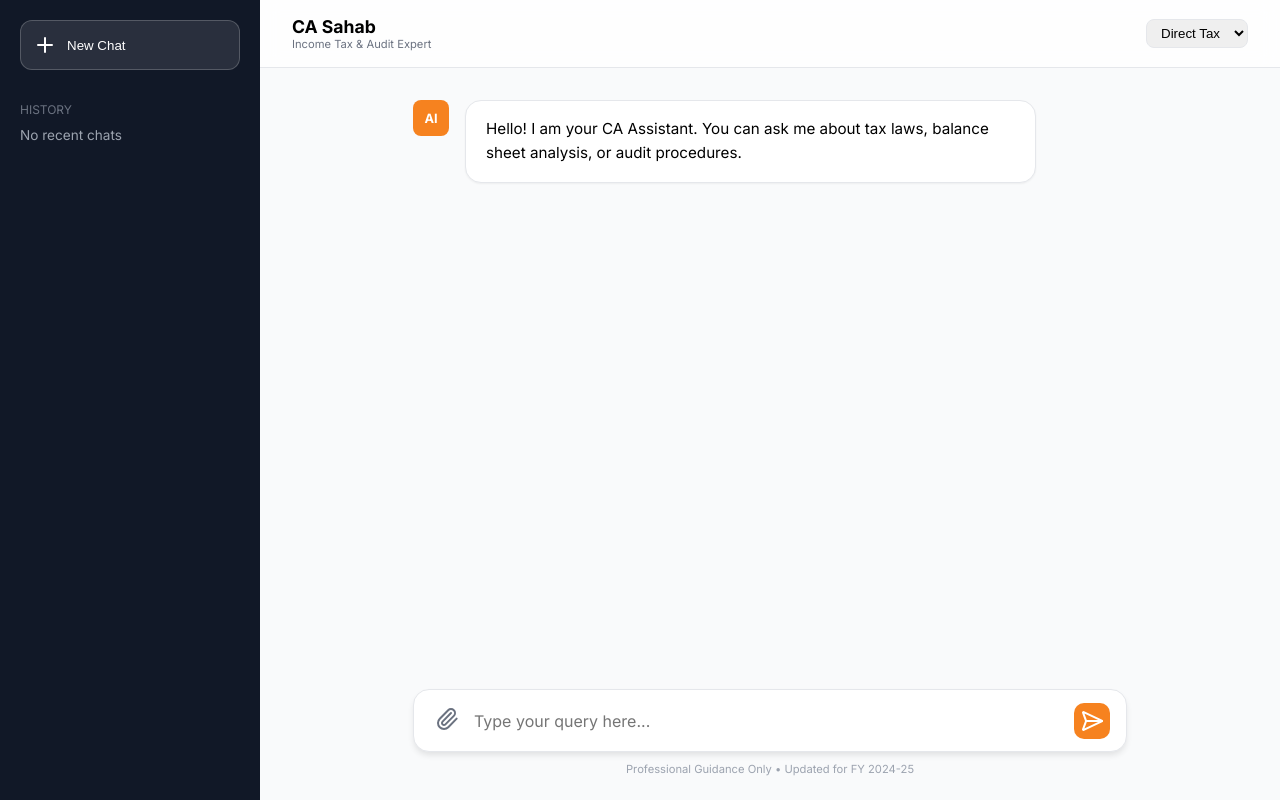
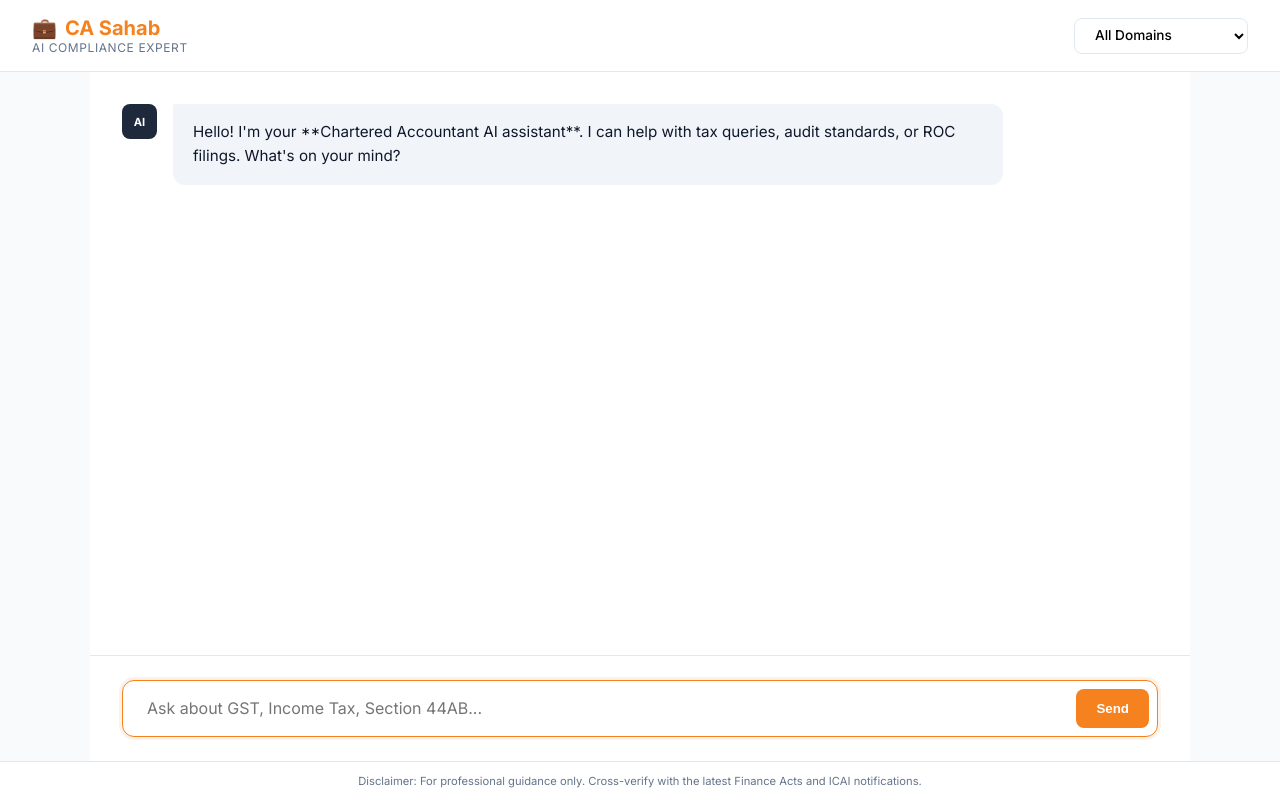
Before and after one commit to SegMarTech/ca-ai-llm, a website: page public/index.html in a window 1280 px wide. Drawn offline with nearby package versions, Linux system fonts and the light colour scheme.

Commit message:
Update index.html

```diff
--- a/public/index.html
+++ b/public/index.html
@@ -3,181 +3,318 @@
 <head>
     <meta charset="UTF-8" />
     <meta name="viewport" content="width=device-width, initial-scale=1.0" />
-    <title>CA Sahab | Professional AI Assistant</title>
+    <title>CA Sahab | AI Tax & Audit Assistant</title>
 
-    <link href="https://fonts.googleapis.com/css2?family=Inter:wght@300;400;500;600;700&display=swap" rel="stylesheet">
-    <script src="https://unpkg.com/lucide@latest"></script>
-    <script src="https://cdn.jsdelivr.net/npm/marked/marked.min.js"></script>
+    <link href="https://fonts.googleapis.com/css2?family=Inter:wght@400;500;600;700&display=swap" rel="stylesheet">
+
     <link rel="stylesheet" href="https://cdnjs.cloudflare.com/ajax/libs/prism/1.30.0/themes/prism-tomorrow.min.css" />
-    <script src="https://cdnjs.cloudflare.com/ajax/libs/prism/1.30.0/prism.min.js"></script>
 
     <style>
         :root {
             --primary: #f6821f;
-            --primary-soft: #fff7ed;
-            --sidebar-bg: #111827;
-            --bg-chat: #f9fafb;
-            --border: #e5e7eb;
-            --radius-lg: 16px;
-            --shadow-md: 0 4px 6px -1px rgb(0 0 0 / 0.1);
+            --primary-dark: #e6761b;
+            --secondary: #1e293b;
+            --bg-app: #f8fafc;
+            --bg-card: #ffffff;
+            --border: #e2e8f0;
+            --text-main: #0f172a;
+            --text-muted: #64748b;
+            --user-msg: #f6821f;
+            --shadow: 0 4px 6px -1px rgba(0, 0, 0, 0.1), 0 2px 4px -1px rgba(0, 0, 0, 0.06);
         }
 
         * { box-sizing: border-box; margin: 0; padding: 0; }
-        body { font-family: 'Inter', sans-serif; background: #fff; display: flex; height: 100vh; overflow: hidden; }
 
-        /* Sidebar */
-        aside { width: 260px; background: var(--sidebar-bg); color: white; display: flex; flex-direction: column; padding: 1.25rem; }
-        .new-chat { background: rgba(255,255,255,0.1); border: 1px solid rgba(255,255,255,0.2); color: white; padding: 0.75rem; border-radius: 12px; cursor: pointer; display: flex; align-items: center; gap: 10px; margin-bottom: 2rem; }
+        body {
+            font-family: 'Inter', sans-serif;
+            background-color: var(--bg-app);
+            color: var(--text-main);
+            height: 100vh;
+            display: flex;
+            flex-direction: column;
+            overflow: hidden;
+        }
+
+        /* Header Navigation */
+        header {
+            background: var(--bg-card);
+            padding: 1rem 2rem;
+            display: flex;
+            justify-content: space-between;
+            align-items: center;
+            border-bottom: 1px solid var(--border);
+            z-index: 10;
+        }
+
+        .brand-box h1 {
+            font-size: 1.25rem;
+            font-weight: 700;
+            color: var(--primary);
+            display: flex;
+            align-items: center;
+            gap: 8px;
+        }
+
+        .brand-box p {
+            font-size: 0.75rem;
+            color: var(--text-muted);
+            text-transform: uppercase;
+            letter-spacing: 0.05em;
+        }
+
+        .domain-select {
+            padding: 0.5rem 1rem;
+            border-radius: 8px;
+            border: 1px solid var(--border);
+            background: #fff;
+            font-family: inherit;
+            font-size: 0.85rem;
+            font-weight: 500;
+            cursor: pointer;
+            outline: none;
+            transition: all 0.2s;
+        }
+
+        .domain-select:hover { border-color: var(--primary); }
 
         /* Main Chat Area */
-        main { flex: 1; display: flex; flex-direction: column; background: var(--bg-chat); position: relative; }
-        header { padding: 1rem 2rem; background: rgba(255,255,255,0.8); backdrop-filter: blur(10px); border-bottom: 1px solid var(--border); display: flex; justify-content: space-between; align-items: center; }
+        .chat-wrapper {
+            flex: 1;
+            display: flex;
+            flex-direction: column;
+            max-width: 1100px;
+            width: 100%;
+            margin: 0 auto;
+            background: var(--bg-card);
+            position: relative;
+        }
 
-        #chat-messages { flex: 1; overflow-y: auto; padding: 2rem 15%; display: flex; flex-direction: column; gap: 1.5rem; }
+        .chat-messages {
+            flex: 1;
+            overflow-y: auto;
+            padding: 2rem;
+            display: flex;
+            flex-direction: column;
+            gap: 1.5rem;
+            scrollbar-width: thin;
+            scrollbar-color: var(--border) transparent;
+        }
+
+        .chat-messages::-webkit-scrollbar { width: 6px; }
+        .chat-messages::-webkit-scrollbar-thumb { background: var(--border); border-radius: 10px; }
 
         /* Message Bubbles */
-        .message { display: flex; gap: 1rem; max-width: 900px; animation: fadeIn 0.3s ease; }
-        @keyframes fadeIn { from { opacity: 0; transform: translateY(10px); } to { opacity: 1; transform: translateY(0); } }
+        .message {
+            display: flex;
+            gap: 1rem;
+            max-width: 85%;
+            animation: slideUp 0.3s ease-out;
+        }
 
-        .avatar { width: 36px; height: 36px; border-radius: 8px; display: flex; align-items: center; justify-content: center; font-weight: bold; font-size: 0.8rem; flex-shrink: 0; }
-        .assistant-message .avatar { background: var(--primary); color: white; }
-        .user-message { flex-direction: row-reverse; }
-        .user-message .avatar { background: #374151; color: white; }
+        @keyframes slideUp {
+            from { opacity: 0; transform: translateY(10px); }
+            to { opacity: 1; transform: translateY(0); }
+        }
 
-        .bubble { padding: 1rem 1.25rem; border-radius: var(--radius-lg); font-size: 0.95rem; line-height: 1.6; box-shadow: 0 1px 2px rgba(0,0,0,0.05); max-width: 80%; }
-        .assistant-message .bubble { background: white; border: 1px solid var(--border); }
-        .user-message .bubble { background: var(--primary); color: white; }
+        .avatar {
+            width: 35px;
+            height: 35px;
+            border-radius: 8px;
+            display: flex;
+            align-items: center;
+            justify-content: center;
+            font-weight: 700;
+            font-size: 0.7rem;
+            flex-shrink: 0;
+        }
 
-        /* Input Area */
-        .input-container { padding: 1.5rem 15%; background: var(--bg-chat); }
-        .input-wrapper { background: white; border: 1px solid var(--border); border-radius: var(--radius-lg); padding: 0.75rem 1rem; display: flex; align-items: flex-end; gap: 10px; box-shadow: var(--shadow-md); }
-        textarea { flex: 1; border: none; outline: none; padding: 0.5rem 0; font-family: inherit; font-size: 1rem; resize: none; max-height: 200px; }
+        .msg-body {
+            padding: 1rem 1.25rem;
+            border-radius: 12px;
+            font-size: 0.95rem;
+            line-height: 1.6;
+            position: relative;
+        }
 
-        .icon-btn { background: none; border: none; color: #6b7280; cursor: pointer; padding: 5px; border-radius: 6px; }
-        .send-btn { background: var(--primary) !important; color: white !important; width: 36px; height: 36px; border-radius: 10px; display: flex; align-items: center; justify-content: center; }
+        /* Assistant Styling */
+        .assistant-message { align-self: flex-start; }
+        .assistant-message .avatar { background: var(--secondary); color: white; }
+        .assistant-message .msg-body {
+            background: #f1f5f9;
+            color: var(--text-main);
+            border-top-left-radius: 2px;
+        }
 
-        .sources-panel { background: #f3f4f6; padding: 10px; border-radius: 8px; margin-top: 10px; font-size: 0.8rem; }
+        /* User Styling */
+        .user-message { align-self: flex-end; flex-direction: row-reverse; }
+        .user-message .avatar { background: var(--primary); color: white; }
+        .user-message .msg-body {
+            background: var(--primary);
+            color: white;
+            border-top-right-radius: 2px;
+            box-shadow: 0 4px 15px rgba(246, 130, 31, 0.2);
+        }
 
-        @media (max-width: 800px) { aside { display: none; } #chat-messages, .input-container { padding: 1rem; } }
+        /* Input Section */
+        .input-area {
+            padding: 1.5rem 2rem;
+            border-top: 1px solid var(--border);
+            background: #fff;
+        }
+
+        .input-container {
+            display: flex;
+            gap: 0.75rem;
+            background: #f8fafc;
+            border: 1px solid var(--border);
+            padding: 0.5rem;
+            border-radius: 12px;
+            transition: all 0.2s;
+        }
+
+        .input-container:focus-within {
+            border-color: var(--primary);
+            background: #fff;
+            box-shadow: 0 0 0 3px rgba(246, 130, 31, 0.1);
+        }
+
+        #user-input {
+            flex: 1;
+            border: none;
+            background: transparent;
+            padding: 0.6rem 1rem;
+            font-family: inherit;
+            font-size: 1rem;
+            outline: none;
+            resize: none;
+            min-height: 24px;
+            max-height: 200px;
+        }
+
+        #send-button {
+            background: var(--primary);
+            color: white;
+            border: none;
+            padding: 0 1.25rem;
+            border-radius: 8px;
+            font-weight: 600;
+            cursor: pointer;
+            transition: 0.2s;
+        }
+
+        #send-button:hover { background: var(--primary-dark); }
+        #send-button:disabled { background: var(--text-muted); cursor: not-allowed; }
+
+        /* Helpers */
+        .typing-indicator {
+            padding: 0.5rem 2rem;
+            font-size: 0.8rem;
+            color: var(--text-muted);
+            display: none;
+            align-items: center;
+            gap: 8px;
+        }
+
+        .typing-indicator.visible { display: flex; }
+
+        .copy-btn {
+            background: transparent;
+            border: 1px solid rgba(0,0,0,0.1);
+            padding: 4px 8px;
+            font-size: 0.7rem;
+            border-radius: 4px;
+            margin-top: 10px;
+            cursor: pointer;
+            color: var(--text-muted);
+            transition: 0.2s;
+        }
+
+        .copy-btn:hover { background: #fff; color: var(--primary); }
+
+        .source-toggle {
+            display: block;
+            margin-top: 8px;
+            font-size: 0.75rem;
+            color: var(--primary);
+            cursor: pointer;
+            font-weight: 600;
+        }
+
+        .sources {
+            margin-top: 8px;
+            padding: 10px;
+            background: rgba(0,0,0,0.03);
+            border-radius: 6px;
+            font-size: 0.8rem;
+            border-left: 2px solid var(--primary);
+        }
+
+        footer {
+            text-align: center;
+            padding: 0.75rem;
+            font-size: 0.7rem;
+            color: var(--text-muted);
+            background: #fff;
+            border-top: 1px solid var(--border);
+        }
+
+        /* Mobile Adjustments */
+        @media (max-width: 600px) {
+            header { padding: 1rem; }
+            .chat-messages { padding: 1rem; }
+            .message { max-width: 95%; }
+        }
     </style>
 </head>
 <body>
 
-    <aside>
-        <button class="new-chat"><i data-lucide="plus"></i> New Chat</button>
-        <div style="font-size: 0.75rem; color: #6b7280; text-transform: uppercase; margin-bottom: 10px;">History</div>
-        <div style="font-size: 0.85rem; color: #9ca3af;">No recent chats</div>
-    </aside>
-
-    <main>
 <header>
-            <div>
-                <h1 style="font-size: 1.1rem; font-weight: 700;">CA Sahab</h1>
-                <p style="font-size: 0.7rem; color: #6b7280;">Income Tax & Audit Expert</p>
+    <div class="brand-box">
+        <h1><span>💼</span> CA Sahab</h1>
+        <p>AI Compliance Expert</p>
     </div>
-            <select id="domain-selector" style="padding: 5px 10px; border-radius: 8px; border: 1px solid var(--border);">
-                <option>Direct Tax</option>
-                <option>GST</option>
-                <option>Audit</option>
+    <select id="domain-selector" class="domain-select">
+        <option value="">All Domains</option>
+        <option value="Direct Tax">Direct Tax</option>
+        <option value="Indirect Tax">Indirect Tax</option>
+        <option value="Audit">Audit</option>
+        <option value="Accounting">Accounting</option>
+        <option value="ROC">ROC</option>
+        <option value="Financial Advisory">Financial Advisory</option>
+        <option value="International Tax">International Tax</option>
+        <option value="ESG">ESG</option>
     </select>
 </header>
 
-        <div id="chat-messages">
+<div class="chat-wrapper">
+    <div id="chat-messages" class="chat-messages">
         <div class="message assistant-message">
             <div class="avatar">AI</div>
-                <div class="bubble">Hello! I am your CA Assistant. You can ask me about tax laws, balance sheet analysis, or audit procedures.</div>
+            <div class="msg-body">
+                Hello! I'm your **Chartered Accountant AI assistant**. I can help with tax queries, audit standards, or ROC filings. What's on your mind?
+            </div>
         </div>
     </div>
 
+    <div class="typing-indicator" id="typing-indicator">
+        <span>●</span> AI is analyzing tax laws...
+    </div>
+
+    <div class="input-area">
         <div class="input-container">
-            <div class="input-wrapper">
-                <button class="icon-btn" onclick="document.getElementById('file-input').click()"><i data-lucide="paperclip"></i></button>
-                <input type="file" id="file-input" style="display:none">
-                <textarea id="user-input" placeholder="Type your query here..." rows="1"></textarea>
-                <button class="icon-btn send-btn" id="send-button"><i data-lucide="send-horizontal"></i></button>
+            <textarea id="user-input" placeholder="Ask about GST, Income Tax, Section 44AB..." rows="1" autofocus></textarea>
+            <button id="send-button">Send</button>
         </div>
-            <p style="text-align:center; font-size: 0.7rem; color: #9ca3af; margin-top: 10px;">Professional Guidance Only • Updated for FY 2024-25</p>
     </div>
-    </main>
+</div>
 
-    <script>
-        // Initialize Icons
-        lucide.createIcons();
+<footer>
+    Disclaimer: For professional guidance only. Cross-verify with the latest Finance Acts and ICAI notifications.
+</footer>
 
-        const chatMessages = document.getElementById('chat-messages');
-        const userInput = document.getElementById('user-input');
-        const sendButton = document.getElementById('send-button');
+<script src="https://cdnjs.cloudflare.com/ajax/libs/prism/1.30.0/prism.min.js"></script>
+<script src="https://cdn.jsdelivr.net/npm/marked/marked.min.js"></script>
+<script src="chat.js"></script>
 
-        // Auto-resize textarea
-        userInput.addEventListener('input', function() {
-            this.style.height = 'auto';
-            this.style.height = (this.scrollHeight) + 'px';
-        });
-
-        // Send Message Logic
-        async function handleSend() {
-            const text = userInput.value.trim();
-            if (!text) return;
-
-            // 1. Add User Message to UI
-            appendMessage('user', text);
-            userInput.value = '';
-            userInput.style.height = 'auto';
-
-            // 2. Add Assistant Loading State
-            const { contentDiv, container } = createAssistantPlaceholder();
-
-            // --- SIMULATION MODE ---
-            // Remove this block when you have a real backend API
-            setTimeout(() => {
-                const responseText = "### Analysis Complete\nBased on the data provided, the **Current Ratio** is healthy. However, you should check the **Section 43B(h)** compliance for MSME payments.\n\n*Would you like me to generate a checklist?*";
-                contentDiv.innerHTML = marked.parse(responseText);
-                addMessageActions(container, responseText);
-                chatMessages.scrollTop = chatMessages.scrollHeight;
-            }, 1000);
-            // -----------------------
-        }
-
-        function appendMessage(role, text) {
-            const msgDiv = document.createElement('div');
-            msgDiv.className = `message ${role}-message`;
-            msgDiv.innerHTML = `
-                <div class="avatar">${role === 'user' ? 'U' : 'AI'}</div>
-                <div class="bubble">${marked.parse(text)}</div>
-            `;
-            chatMessages.appendChild(msgDiv);
-            chatMessages.scrollTop = chatMessages.scrollHeight;
-        }
-
-        function createAssistantPlaceholder() {
-            const msgDiv = document.createElement('div');
-            msgDiv.className = 'message assistant-message';
-            msgDiv.innerHTML = `
-                <div class="avatar">AI</div>
-                <div class="bubble">
-                    <div class="content">Thinking...</div>
-                    <div class="meta" style="margin-top:10px; display:flex; gap:10px;"></div>
-                </div>
-            `;
-            chatMessages.appendChild(msgDiv);
-            return {
-                contentDiv: msgDiv.querySelector('.content'),
-                container: msgDiv.querySelector('.bubble')
-            };
-        }
-
-        function addMessageActions(container, text) {
-            const meta = container.querySelector('.meta');
-            meta.innerHTML = `
-                <button class="icon-btn" style="font-size:0.7rem; display:flex; align-items:center; gap:4px;" onclick="navigator.clipboard.writeText(\`${text}\`)">
-                    <i data-lucide="copy" style="width:12px"></i> Copy
-                </button>
-            `;
-            lucide.createIcons();
-        }
-
-        sendButton.onclick = handleSend;
-        userInput.onkeydown = (e) => { if(e.key === 'Enter' && !e.shiftKey) { e.preventDefault(); handleSend(); } };
-    </script>
 </body>
 </html>
```
Lines whose indentation alone changed are shown as unchanged.
